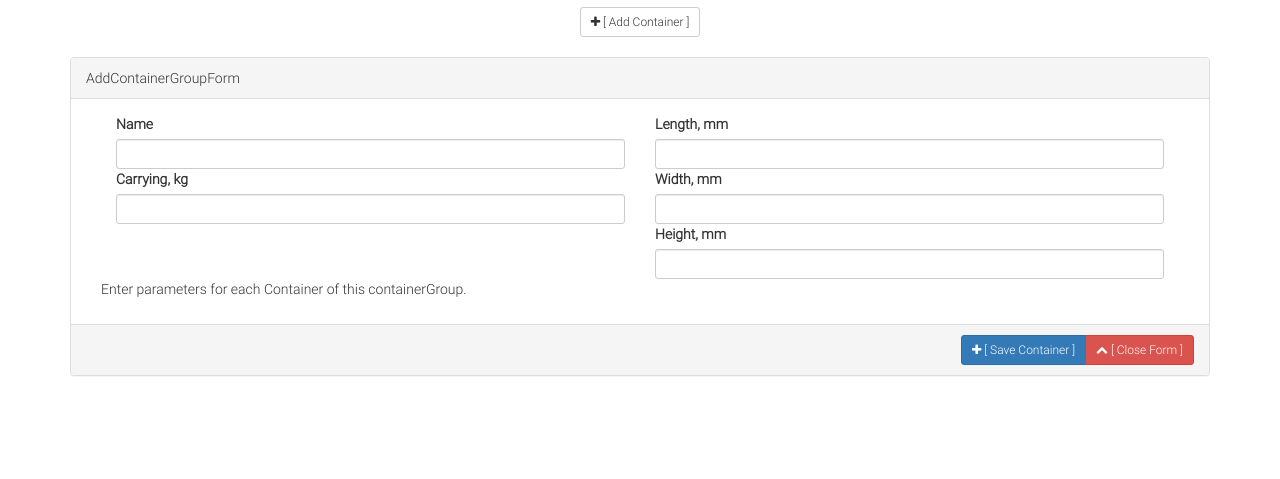
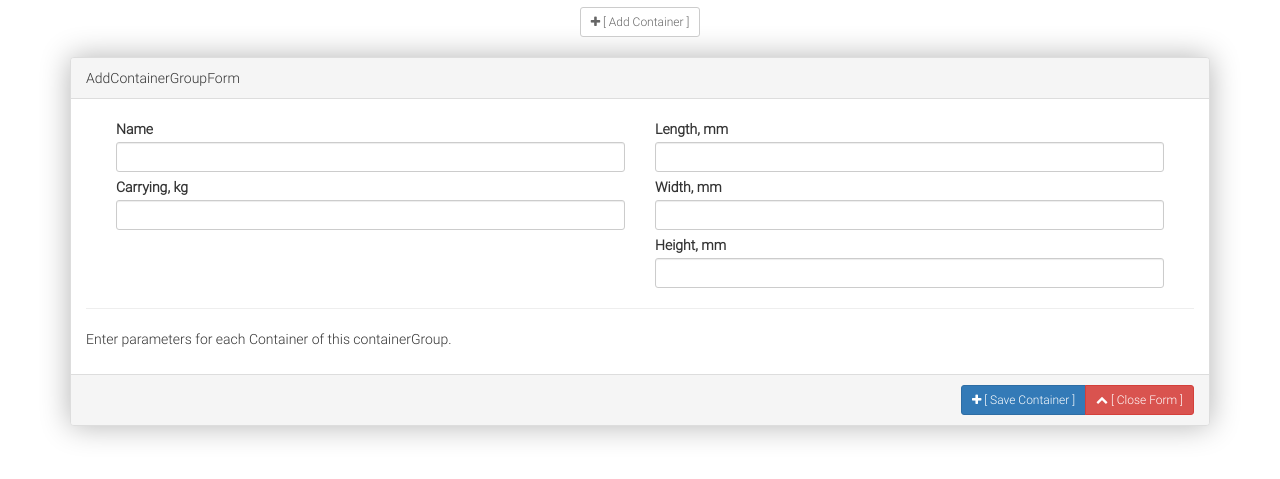
Before and after one commit to pravosleva/cargo-react, a React app: page / in a window 1280 px wide. Shown: the part 63-542 px from the top of the page. Built offline with nearby package versions, Linux system fonts and the light colour scheme.

Commit message:
Updates
- The productList for each Container Group will saved to main App state
- Styles updated
- One task closed
The next task: Input form for product parameters.

```diff
--- a/src/components/AddContainerGroupForm.js
+++ b/src/components/AddContainerGroupForm.js
@@ -22,7 +22,7 @@ class AddContainerGroupForm extends Component {
           <div className='panel-heading'>AddContainerGroupForm</div>
 
           <div className='panel-body'>
-            <div className='row' style={{paddingLeft:'30px', paddingRight:'30px'}}>
+            <div className='row' style={{paddingLeft:'30px',paddingRight:'30px'}}>
               <div className='col-lg-6 col-md-6 col-sm-6 col-xs-12'>
                 <label>Name</label>
                 <input className='form-control input-sm' onChange={this.props.updateContainerGroupFormState.bind(this, 'name')} value={this.props.containerGroupFormState.name}></input>
@@ -37,8 +37,9 @@ class AddContainerGroupForm extends Component {
                 <label>Height, mm</label>
                 <input className='form-control input-sm' onChange={this.props.updateContainerGroupFormState.bind(this, 'height')} value={this.props.containerGroupFormState.height}></input>
               </div>
-              <p>Enter parameters for each Container of this containerGroup.</p>
             </div>
+            <hr />
+            <p>Enter parameters for each Container of this containerGroup.</p>
           </div>
 
           <div className='panel-footer'>
--- a/src/components/App.js
+++ b/src/components/App.js
@@ -1,5 +1,5 @@
 import React, { Component } from 'react';
-import '../css/App.css';
+//import '../css/App.css';
 import Button from './Button';
 import AddContainerGroupForm from './AddContainerGroupForm';
 import ContainerGroupList from './ContainerGroupList';
@@ -41,6 +41,7 @@ class App extends Component {
 
     let containerGroupList = this.state.containerGroupList;
     obj.id = _getUUID();
+    obj.productList = [];
     containerGroupList.push(obj);
     this.setState({ containerGroupList });
     this.updateContainerGroupFormState('clearForm');
@@ -83,10 +84,16 @@ class App extends Component {
   }
   _updateProductListForContainerGroup(obj) {
     // obj = {productList, containerId}
-    // Need to save the productList for Container Group to this state...
-
-    console.log(obj);
-
+    // Task: Need to save the productList for the Container Group to this state.
+    let containerGroupList = this.state.containerGroupList;
+    // Refresh productList for this Container Group:
+    containerGroupList.map((e, i) => {
+      if(e.id===obj.containerId){
+        e.productList = obj.productList;
+      }
+    });
+    // Refresh containerGroupData for this state:
+    this.setState({containerGroupList});
   }
   render() {
     return (
--- /dev/null
+++ b/src/css/bs-custom.css
@@ -0,0 +1,9 @@
+.panel {
+  box-shadow: 0 0 30px rgba(0, 0, 0, 0.3);
+}
+
+.btn-default {
+    color: #666;
+    background-color: #fff;
+    border-color: #ccc;
+}
--- a/src/css/index.css
+++ b/src/css/index.css
@@ -14,3 +14,8 @@ body {
   padding: 0;
   font-family: Roboto, sans-serif;
 }
+
+label {
+  margin-top: 5px;
+  margin-bottom: 3px;
+}
--- a/src/index.js
+++ b/src/index.js
@@ -3,7 +3,9 @@ import ReactDOM from 'react-dom';
 import App from './components/App.js';
 //import registerServiceWorker from './registerServiceWorker';
 import './css/index.css';
+import './css/App.css';
 import '../node_modules/font-awesome/css/font-awesome.min.css';
+import './css/bs-custom.css';
 
 ReactDOM.render(<App />, document.getElementById('root'));
 //registerServiceWorker();
```
Also changed, not shown: README.md.
